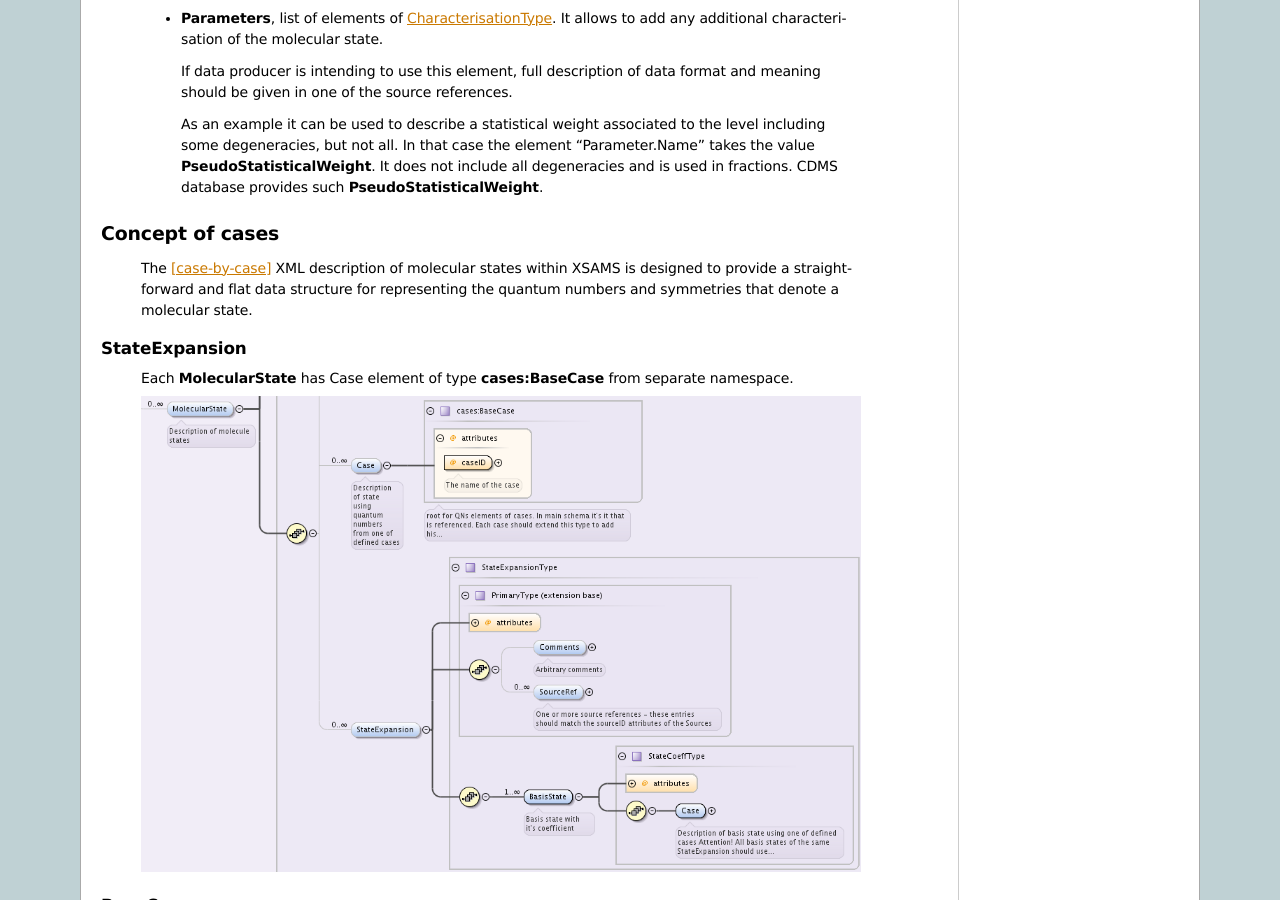
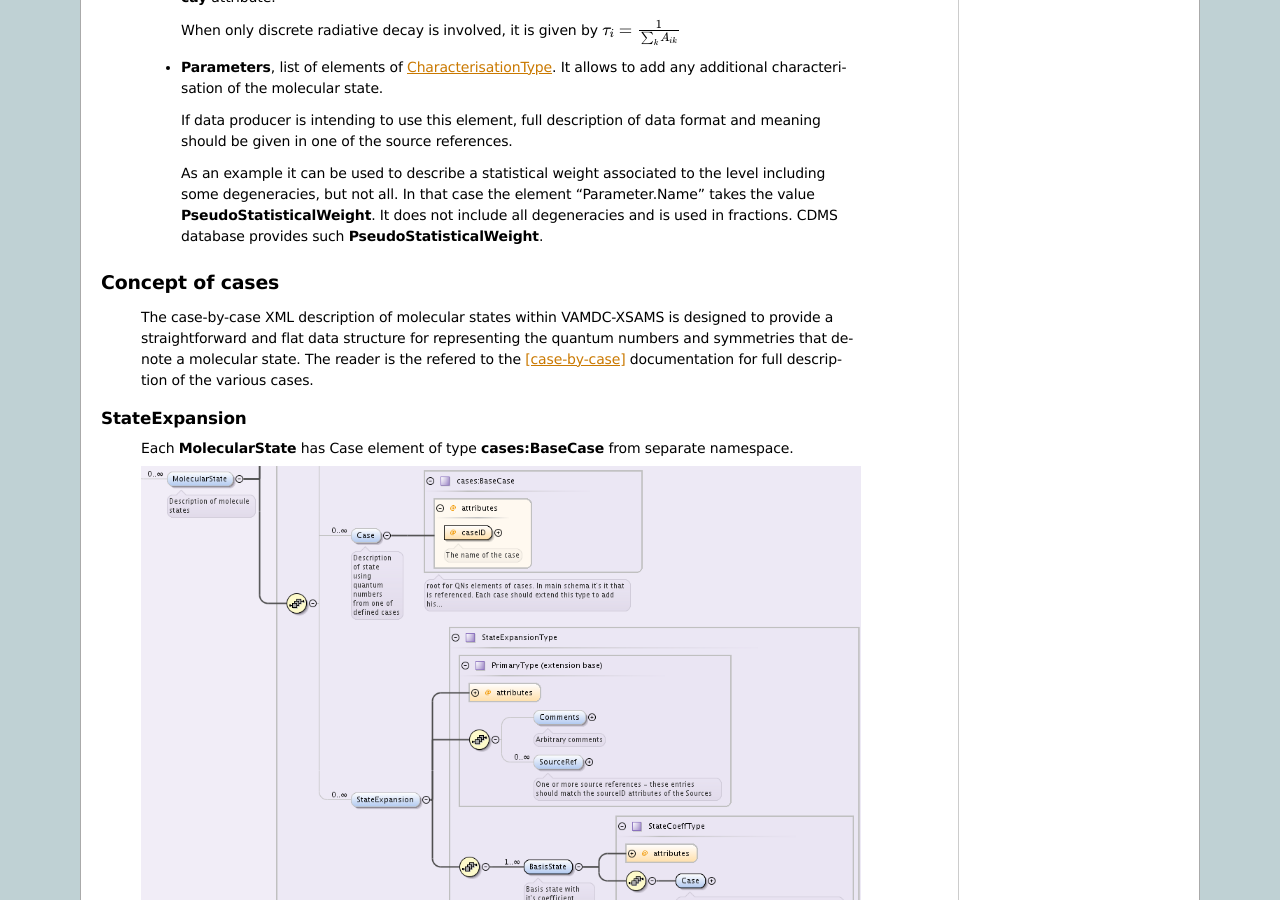
Before and after one commit to VAMDC/Standards, a Sphinx documentation site: the page built from doc/source/dataModel/vamdcxsams/speciesMolecules.rst, in a window 1280 px wide and 900 px high, scrolled down 6337 px. Built offline with Sphinx 7.4.7, drawn with Linux system fonts in a browser that asks for light colours; formulas are drawn with MathJax 3; some of the changed text lies outside the part shown.

Commit message:
ML's changes

```diff
--- a/doc/source/dataModel/vamdcxsams/speciesMolecules.rst
+++ b/doc/source/dataModel/vamdcxsams/speciesMolecules.rst
@@ -185,6 +185,7 @@ MolecularState
  		It is of type :ref:`ParityType`, a token taking the values *odd* or *even*.
 
 	*	optional **Case** element of type :ref:`BaseCase`, that is a container for [case-by-case]_ definition of quantum numbers.
+	    `BaseCase` is explained below.
 
 	*	optional :ref:`StateExpansion` element that allows to describe the state as a superposition of
 		basis quantum numbers sets, each set with it's own coefficient.
@@ -244,9 +245,10 @@ MolecularStateCharacterisation
 
 Concept of cases
 ----------------------
-	The [case-by-case]_ XML description of molecular states within XSAMS
+	The case-by-case XML description of molecular states within VAMDC-XSAMS
 	is designed to provide a straightforward and flat data structure for representing
-	the quantum numbers and symmetries that denote a molecular state.
+	the quantum numbers and symmetries that denote a molecular state. The reader is the
+	refered to the [case-by-case]_ documentation for full description of the various cases.
 
 
 .. _StateExpansion:
```
